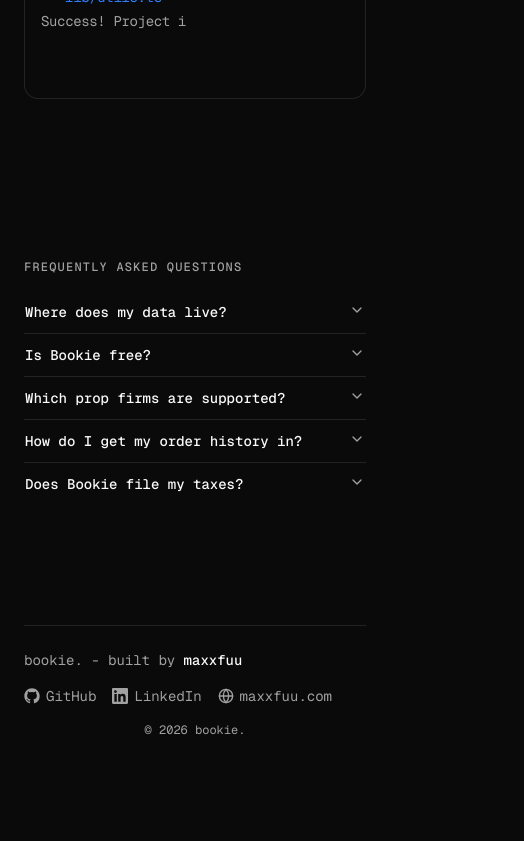
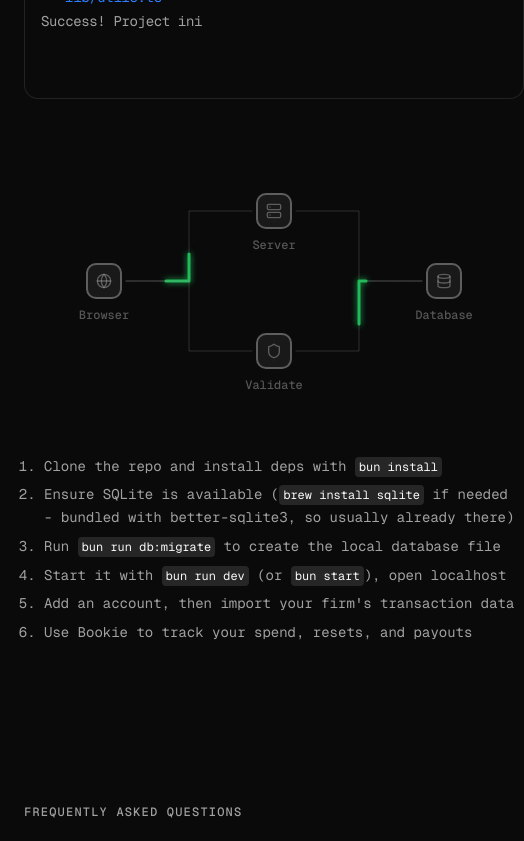
Before and after one commit to maxxfuu/Bookie, a Next.js app: page / in a window 390 px wide. Shown: the part 2009-2850 px from the top of the page, 524 px wide, since content can reach past the window. Before the commit the page ends 2803 px from the top, so only its background shows below. Built offline with nearby package versions, Linux system fonts and the light colour scheme.

Commit message:
diagram added on mobile

```diff
--- a/app/page.tsx
+++ b/app/page.tsx
@@ -233,7 +233,7 @@
                 <InstallCommand />
                 <TerminalDemo />
               </div>
-              <div className="hidden [--beam:rgba(52,211,153,0.9)] lg:block dark:[--beam:rgba(34,197,94,0.9)]">
+              <div className="mx-auto w-full max-w-[500px] [--beam:rgba(52,211,153,0.9)] dark:[--beam:rgba(34,197,94,0.9)]">
                 <CircuitBoard
                   nodes={[
                     {
--- a/components/ui/circuit-board.tsx
+++ b/components/ui/circuit-board.tsx
@@ -61,6 +61,22 @@
   // state only tracks the auto-detected document theme.
   const [detectedDark, setDetectedDark] = React.useState(true)
   const isDark = variant === "auto" ? detectedDark : variant === "dark"
+
+  // Nodes sit at fixed pixel coordinates, so the board can't reflow; instead
+  // the whole canvas scales down uniformly when its container is narrower
+  // than the design width (e.g. on phones).
+  const containerRef = React.useRef<HTMLDivElement>(null)
+  const [scale, setScale] = React.useState(1)
+
+  React.useEffect(() => {
+    const el = containerRef.current
+    if (!el) return
+    const observer = new ResizeObserver(() => {
+      setScale(Math.min(1, el.clientWidth / width))
+    })
+    observer.observe(el)
+    return () => observer.disconnect()
+  }, [width])
 
   React.useEffect(() => {
     if (variant !== "auto") return
@@ -168,13 +184,20 @@
 
   return (
     <div
-      className={cn(
-        "relative overflow-hidden",
-        className
-      )}
-      style={{ width, height }}
+      ref={containerRef}
+      className={cn("relative w-full", className)}
+      style={{ maxWidth: width, height: height * scale }}
       {...props}
     >
+      <div
+        className="relative overflow-hidden"
+        style={{
+          width,
+          height,
+          transform: `scale(${scale})`,
+          transformOrigin: "top left",
+        }}
+      >
       <svg
         width={width}
         height={height}
@@ -370,6 +393,7 @@
           </motion.div>
         )
       })}
+      </div>
     </div>
   )
 }
```
